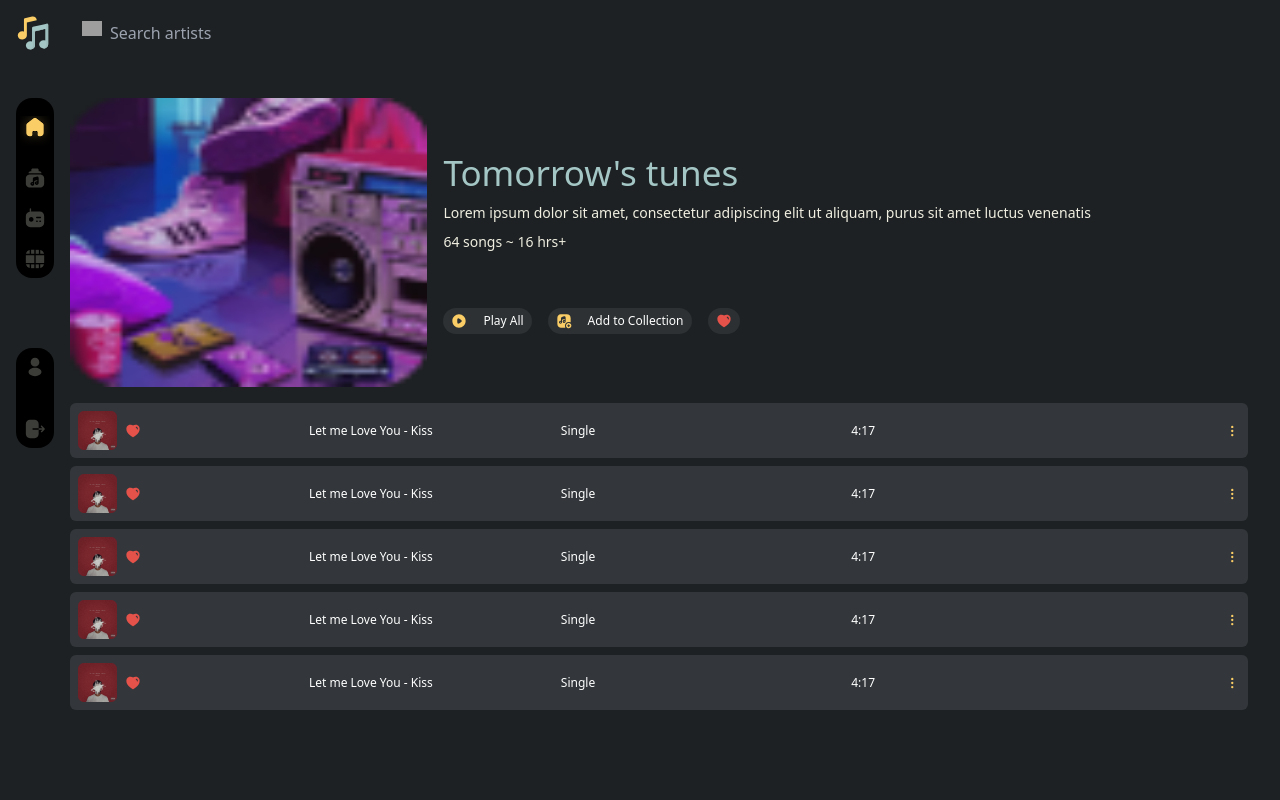
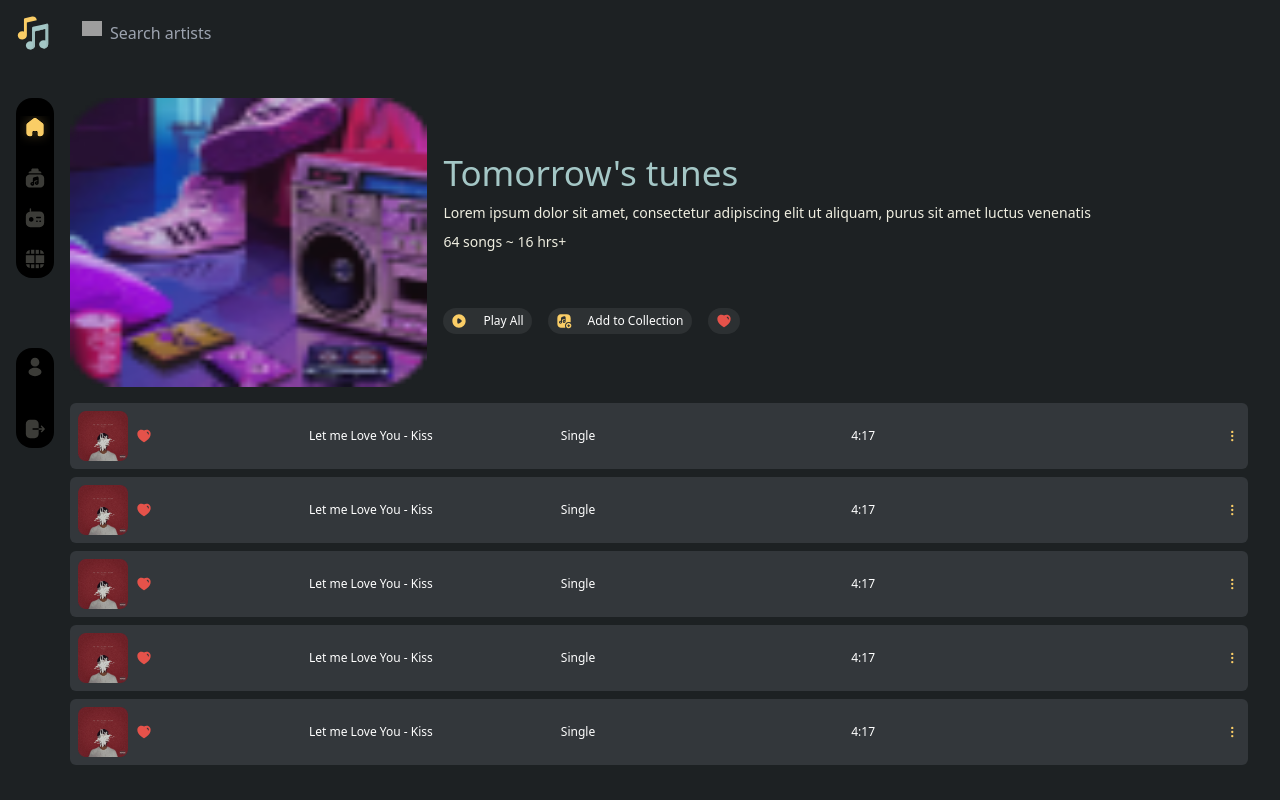
Before and after one commit to Sam10-debug/musica-app, a Next.js app: page /viewchart in a window 1280 px wide. Built offline with nearby package versions, Linux system fonts and the light colour scheme; grey boxes are pictures that could not be loaded.

Commit message:
used Image components

```diff
--- a/pages/viewchart.jsx
+++ b/pages/viewchart.jsx
@@ -3,7 +3,7 @@ import Image from 'next/image'
 import { useContext } from 'react'
 import { DataContext } from '../context/DataContext'
 import MobileNav from './MobileNav'
-const viewchart = () => {
+const Viewchart = () => {
 	const {showMobileNav,setShowMobileNav}=useContext(DataContext)
   return (
 	<section className="px-4 overflow-x-hidden">
@@ -44,7 +44,7 @@ const viewchart = () => {
 			<div className="album flex justify-between rounded-md p-2 md:w-[92%] my-2">
 				<div className="flex gap-x-2 items-center md:w-1/2 md:justify-between">
 				<div className="flex flex-col md:flex-row items-center gap-x-2">
-					<img src="/images/Rectangle 14 (4).png" className='w-[39px] h-[39px]' alt="" />
+					<Image src="/images/Rectangle 14 (4).png" alt='' width={50} height={50} />
 					<svg className='hidden md:block' width="16" height="16" viewBox="0 0 16 16" fill="none" xmlns="http://www.w3.org/2000/svg">
 					<path d="M5.51993 1.66697C5.93993 1.67975 6.3466 1.75308 6.7406 1.88708H6.77993C6.8066 1.89975 6.8266 1.91375 6.83993 1.92641C6.98726 1.97375 7.1266 2.02708 7.25993 2.10041L7.51326 2.21375C7.61326 2.26708 7.73326 2.36641 7.79993 2.40708C7.8666 2.44641 7.93993 2.48708 7.99993 2.53308C8.7406 1.96708 9.63993 1.66041 10.5666 1.66697C10.9873 1.66697 11.4073 1.72641 11.8066 1.86041C14.2673 2.66041 15.1539 5.36041 14.4133 7.72041C13.9933 8.92641 13.3066 10.0271 12.4073 10.9264C11.1199 12.1731 9.70726 13.2797 8.1866 14.2331L8.01993 14.3337L7.8466 14.2264C6.3206 13.2797 4.89993 12.1731 3.6006 10.9197C2.70726 10.0204 2.01993 8.92641 1.59326 7.72041C0.83993 5.36041 1.7266 2.66041 4.21393 1.84641C4.40726 1.77975 4.6066 1.73308 4.8066 1.70708H4.8866C5.07393 1.67975 5.25993 1.66697 5.4466 1.66697H5.51993ZM11.4599 3.77375C11.1866 3.67975 10.8866 3.82708 10.7866 4.10708C10.6933 4.38708 10.8399 4.69375 11.1199 4.79308C11.5473 4.95308 11.8333 5.37375 11.8333 5.83975V5.86041C11.8206 6.01308 11.8666 6.16041 11.9599 6.27375C12.0533 6.38708 12.1933 6.45308 12.3399 6.46708C12.6133 6.45975 12.8466 6.24041 12.8666 5.95975V5.88041C12.8866 4.94641 12.3206 4.10041 11.4599 3.77375Z" fill="#E5524A"/>
 					</svg>
@@ -66,7 +66,7 @@ const viewchart = () => {
 			<div className="album flex justify-between rounded-md p-2 md:w-[92%] my-2">
 				<div className="flex gap-x-2 items-center md:w-1/2 md:justify-between">
 				<div className="flex flex-col md:flex-row items-center gap-x-2">
-					<img src="/images/Rectangle 14 (4).png" className='w-[39px] h-[39px]' alt="" />
+					<Image src="/images/Rectangle 14 (4).png" alt='' width={50} height={50} />
 					<svg className='hidden md:block' width="16" height="16" viewBox="0 0 16 16" fill="none" xmlns="http://www.w3.org/2000/svg">
 					<path d="M5.51993 1.66697C5.93993 1.67975 6.3466 1.75308 6.7406 1.88708H6.77993C6.8066 1.89975 6.8266 1.91375 6.83993 1.92641C6.98726 1.97375 7.1266 2.02708 7.25993 2.10041L7.51326 2.21375C7.61326 2.26708 7.73326 2.36641 7.79993 2.40708C7.8666 2.44641 7.93993 2.48708 7.99993 2.53308C8.7406 1.96708 9.63993 1.66041 10.5666 1.66697C10.9873 1.66697 11.4073 1.72641 11.8066 1.86041C14.2673 2.66041 15.1539 5.36041 14.4133 7.72041C13.9933 8.92641 13.3066 10.0271 12.4073 10.9264C11.1199 12.1731 9.70726 13.2797 8.1866 14.2331L8.01993 14.3337L7.8466 14.2264C6.3206 13.2797 4.89993 12.1731 3.6006 10.9197C2.70726 10.0204 2.01993 8.92641 1.59326 7.72041C0.83993 5.36041 1.7266 2.66041 4.21393 1.84641C4.40726 1.77975 4.6066 1.73308 4.8066 1.70708H4.8866C5.07393 1.67975 5.25993 1.66697 5.4466 1.66697H5.51993ZM11.4599 3.77375C11.1866 3.67975 10.8866 3.82708 10.7866 4.10708C10.6933 4.38708 10.8399 4.69375 11.1199 4.79308C11.5473 4.95308 11.8333 5.37375 11.8333 5.83975V5.86041C11.8206 6.01308 11.8666 6.16041 11.9599 6.27375C12.0533 6.38708 12.1933 6.45308 12.3399 6.46708C12.6133 6.45975 12.8466 6.24041 12.8666 5.95975V5.88041C12.8866 4.94641 12.3206 4.10041 11.4599 3.77375Z" fill="#E5524A"/>
 					</svg>
@@ -88,7 +88,7 @@ const viewchart = () => {
 			<div className="album flex justify-between rounded-md p-2 md:w-[92%] my-2">
 				<div className="flex gap-x-2 items-center md:w-1/2 md:justify-between">
 				<div className="flex flex-col md:flex-row items-center gap-x-2">
-					<img src="/images/Rectangle 14 (4).png" className='w-[39px] h-[39px]' alt="" />
+					<Image src="/images/Rectangle 14 (4).png" alt='' width={50} height={50} />
 					<svg className='hidden md:block' width="16" height="16" viewBox="0 0 16 16" fill="none" xmlns="http://www.w3.org/2000/svg">
 					<path d="M5.51993 1.66697C5.93993 1.67975 6.3466 1.75308 6.7406 1.88708H6.77993C6.8066 1.89975 6.8266 1.91375 6.83993 1.92641C6.98726 1.97375 7.1266 2.02708 7.25993 2.10041L7.51326 2.21375C7.61326 2.26708 7.73326 2.36641 7.79993 2.40708C7.8666 2.44641 7.93993 2.48708 7.99993 2.53308C8.7406 1.96708 9.63993 1.66041 10.5666 1.66697C10.9873 1.66697 11.4073 1.72641 11.8066 1.86041C14.2673 2.66041 15.1539 5.36041 14.4133 7.72041C13.9933 8.92641 13.3066 10.0271 12.4073 10.9264C11.1199 12.1731 9.70726 13.2797 8.1866 14.2331L8.01993 14.3337L7.8466 14.2264C6.3206 13.2797 4.89993 12.1731 3.6006 10.9197C2.70726 10.0204 2.01993 8.92641 1.59326 7.72041C0.83993 5.36041 1.7266 2.66041 4.21393 1.84641C4.40726 1.77975 4.6066 1.73308 4.8066 1.70708H4.8866C5.07393 1.67975 5.25993 1.66697 5.4466 1.66697H5.51993ZM11.4599 3.77375C11.1866 3.67975 10.8866 3.82708 10.7866 4.10708C10.6933 4.38708 10.8399 4.69375 11.1199 4.79308C11.5473 4.95308 11.8333 5.37375 11.8333 5.83975V5.86041C11.8206 6.01308 11.8666 6.16041 11.9599 6.27375C12.0533 6.38708 12.1933 6.45308 12.3399 6.46708C12.6133 6.45975 12.8466 6.24041 12.8666 5.95975V5.88041C12.8866 4.94641 12.3206 4.10041 11.4599 3.77375Z" fill="#E5524A"/>
 					</svg>
@@ -110,7 +110,7 @@ const viewchart = () => {
 			<div className="album flex justify-between rounded-md p-2 md:w-[92%] my-2">
 				<div className="flex gap-x-2 items-center md:w-1/2 md:justify-between">
 				<div className="flex flex-col md:flex-row items-center gap-x-2">
-					<img src="/images/Rectangle 14 (4).png" className='w-[39px] h-[39px]' alt="" />
+					<Image src="/images/Rectangle 14 (4).png" alt='' width={50} height={50} />
 					<svg className='hidden md:block' width="16" height="16" viewBox="0 0 16 16" fill="none" xmlns="http://www.w3.org/2000/svg">
 					<path d="M5.51993 1.66697C5.93993 1.67975 6.3466 1.75308 6.7406 1.88708H6.77993C6.8066 1.89975 6.8266 1.91375 6.83993 1.92641C6.98726 1.97375 7.1266 2.02708 7.25993 2.10041L7.51326 2.21375C7.61326 2.26708 7.73326 2.36641 7.79993 2.40708C7.8666 2.44641 7.93993 2.48708 7.99993 2.53308C8.7406 1.96708 9.63993 1.66041 10.5666 1.66697C10.9873 1.66697 11.4073 1.72641 11.8066 1.86041C14.2673 2.66041 15.1539 5.36041 14.4133 7.72041C13.9933 8.92641 13.3066 10.0271 12.4073 10.9264C11.1199 12.1731 9.70726 13.2797 8.1866 14.2331L8.01993 14.3337L7.8466 14.2264C6.3206 13.2797 4.89993 12.1731 3.6006 10.9197C2.70726 10.0204 2.01993 8.92641 1.59326 7.72041C0.83993 5.36041 1.7266 2.66041 4.21393 1.84641C4.40726 1.77975 4.6066 1.73308 4.8066 1.70708H4.8866C5.07393 1.67975 5.25993 1.66697 5.4466 1.66697H5.51993ZM11.4599 3.77375C11.1866 3.67975 10.8866 3.82708 10.7866 4.10708C10.6933 4.38708 10.8399 4.69375 11.1199 4.79308C11.5473 4.95308 11.8333 5.37375 11.8333 5.83975V5.86041C11.8206 6.01308 11.8666 6.16041 11.9599 6.27375C12.0533 6.38708 12.1933 6.45308 12.3399 6.46708C12.6133 6.45975 12.8466 6.24041 12.8666 5.95975V5.88041C12.8866 4.94641 12.3206 4.10041 11.4599 3.77375Z" fill="#E5524A"/>
 					</svg>
@@ -132,7 +132,7 @@ const viewchart = () => {
 			<div className="album flex justify-between rounded-md p-2 md:w-[92%] my-2">
 				<div className="flex gap-x-2 items-center md:w-1/2 md:justify-between">
 				<div className="flex flex-col md:flex-row items-center gap-x-2">
-					<img src="/images/Rectangle 14 (4).png" className='w-[39px] h-[39px]' alt="" />
+					<Image src="/images/Rectangle 14 (4).png" alt='' width={50} height={50} />
 					<svg className='hidden md:block' width="16" height="16" viewBox="0 0 16 16" fill="none" xmlns="http://www.w3.org/2000/svg">
 					<path d="M5.51993 1.66697C5.93993 1.67975 6.3466 1.75308 6.7406 1.88708H6.77993C6.8066 1.89975 6.8266 1.91375 6.83993 1.92641C6.98726 1.97375 7.1266 2.02708 7.25993 2.10041L7.51326 2.21375C7.61326 2.26708 7.73326 2.36641 7.79993 2.40708C7.8666 2.44641 7.93993 2.48708 7.99993 2.53308C8.7406 1.96708 9.63993 1.66041 10.5666 1.66697C10.9873 1.66697 11.4073 1.72641 11.8066 1.86041C14.2673 2.66041 15.1539 5.36041 14.4133 7.72041C13.9933 8.92641 13.3066 10.0271 12.4073 10.9264C11.1199 12.1731 9.70726 13.2797 8.1866 14.2331L8.01993 14.3337L7.8466 14.2264C6.3206 13.2797 4.89993 12.1731 3.6006 10.9197C2.70726 10.0204 2.01993 8.92641 1.59326 7.72041C0.83993 5.36041 1.7266 2.66041 4.21393 1.84641C4.40726 1.77975 4.6066 1.73308 4.8066 1.70708H4.8866C5.07393 1.67975 5.25993 1.66697 5.4466 1.66697H5.51993ZM11.4599 3.77375C11.1866 3.67975 10.8866 3.82708 10.7866 4.10708C10.6933 4.38708 10.8399 4.69375 11.1199 4.79308C11.5473 4.95308 11.8333 5.37375 11.8333 5.83975V5.86041C11.8206 6.01308 11.8666 6.16041 11.9599 6.27375C12.0533 6.38708 12.1933 6.45308 12.3399 6.46708C12.6133 6.45975 12.8466 6.24041 12.8666 5.95975V5.88041C12.8866 4.94641 12.3206 4.10041 11.4599 3.77375Z" fill="#E5524A"/>
 					</svg>
@@ -156,4 +156,4 @@ const viewchart = () => {
   )
 }
 
-export default viewchart
+export default Viewchart
```
Also changed, not shown: pages/HomePage.jsx (+15 -13 lines).
